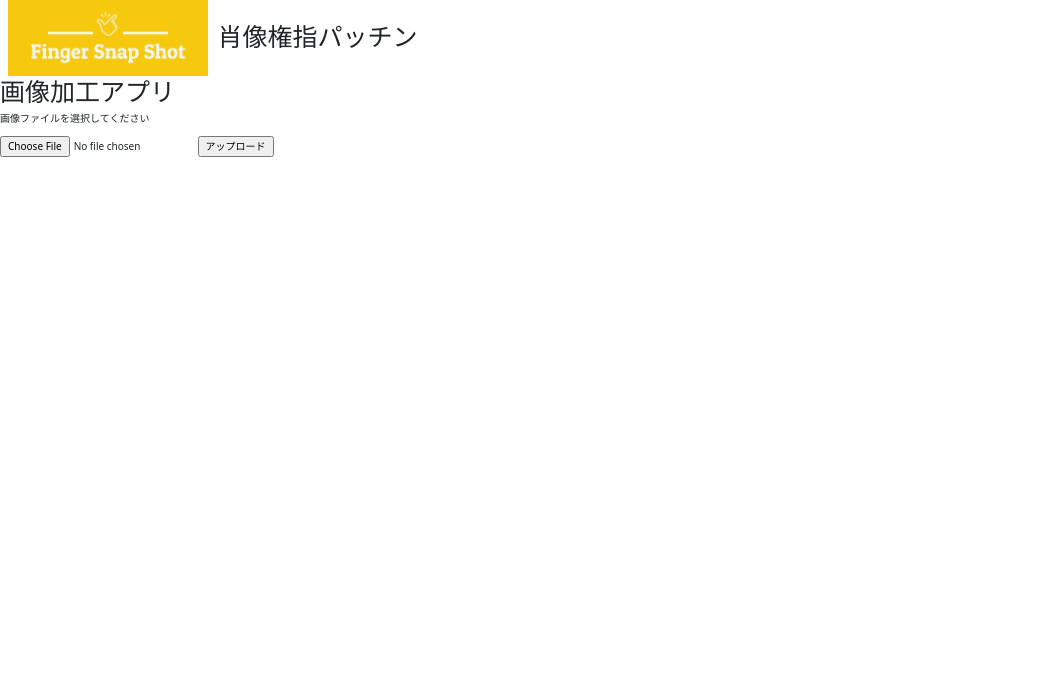
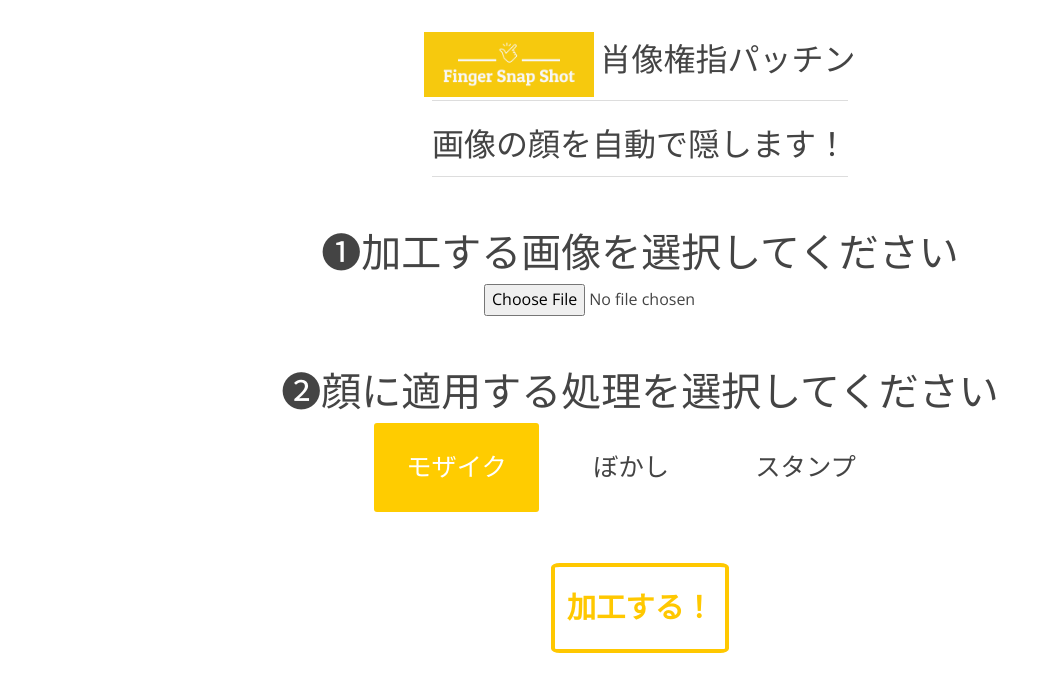
Before and after one commit to e215736/PortraitRight_FingerSnap, a Flask app: page / in a window 1280 px wide. Shown: the top 692 px of the page, without its empty margins (0-1059 px from the left). Run offline with Flask 2, Linux system fonts and the light colour scheme.

Commit message:
学科デプロイまでいったもの 変更点 Docker使用 css モザイク・ぼかし・スタンプ

```diff
--- a/requirements.txt
+++ b/requirements.txt
@@ -1,9 +1,9 @@
+Flask==2.2.5
 blinker==1.6.2
 certifi==2023.7.22
 click==8.1.7
 distlib==0.3.7
 filelock==3.12.2
-Flask==2.2.5
 itsdangerous==2.1.2
 Jinja2==3.1.2
 MarkupSafe==2.1.3
@@ -13,3 +13,5 @@ virtualenv==20.24.5
 Werkzeug==2.2.3
 opencv-python==4.8.1.78
 Gunicorn
+numpy
+dlib
--- a/server.py
+++ b/server.py
@@ -1,4 +1,5 @@
 from testapp import app
 
-if __name__ == '__main__':
-    app.run()
+if __name__ == "__main__":
+    #app.run()
+    app.run(host='0.0.0.0', port=5572, debug=True)
--- a/testapp/static/css/style.css
+++ b/testapp/static/css/style.css
@@ -1,17 +1,22 @@
+@import url(https://fonts.googleapis.com/css?family=Open+Sans);
+
 .container {
     display: flex;
+    flex-direction: column;
     align-items: center;
     max-width: 100%;
     margin: 0 auto; /* Center the content horizontally */
+    text-align: center;
 }
 
 .image-container {
     flex-shrink: 0; /* Prevent image from shrinking */
-    margin-right: 10px; /* Adjust margin as needed */
+    margin-right: 5px; /* Adjust margin as needed */
 }
 
 .text-container {
     flex-grow: 1; /* Allow the text to take remaining space */
+    font-family:"Hiragino Maru Gothic Pro W4";
 }
 
 .centered-container {
@@ -21,79 +26,65 @@
     height: 100vh; /* Set the container height to 100% of viewport height */
 }
 
-/* css ボタンテンプレ*/
-
-*,
-*:before,
-*:after {
-  -webkit-box-sizing: inherit;
-  box-sizing: inherit;
+.flex {
+    display: flex; /*横並び*/
+    align-items: center;
 }
 
-html {
-  -webkit-box-sizing: border-box;
-  box-sizing: border-box;
-  font-size: 62.5%;/*rem算出をしやすくするために*/
+body {
+    font-family: 'Open Sans', helvetica, arial, sans-serif;
+    margin: 2rem auto 0;
+    line-height: 1.6;
+    color: #444;
 }
 
-.btn,
-a.btn,
-button.btn {
-  font-size: 1.6rem;
-  font-weight: 700;
-  line-height: 1.5;
-  position: relative;
-  display: inline-block;
-  padding: 1rem 4rem;
-  cursor: pointer;
-  -webkit-user-select: none;
-  -moz-user-select: none;
-  -ms-user-select: none;
-  user-select: none;
-  -webkit-transition: all 0.3s;
-  transition: all 0.3s;
-  text-align: center;
-  vertical-align: middle;
-  text-decoration: none;
-  letter-spacing: 0.1em;
-  color: #212529;
-  border-radius: 0.5rem;
+p {
+    margin: 0 0 1.6rem;
+    padding-bottom: 0.2rem;
+    border-bottom: 1px solid #ddd;
 }
 
+.radio-inline__input {
+    clip: rect(1px, 1px, 1px, 1px);
+    position: absolute !important;
+}
 
-/* css ボタンテンプレ*/
+.radio-inline__label {
+    display: inline-block;
+    padding: 1.5rem 2rem;
+    margin-right: 18px;
+    border-radius: 3px;
+    transition: all .2s;
+    font-size: 19pt;
+    font-family:"Hiragino Maru Gothic Pro W4"
+}
 
-/* css ボタンデザイン*/
+.radio-inline__input:checked + .radio-inline__label {
+      background: #FFCC00;
+      color: white;
+}
 
+.button {
+    display       : inline-block;
+    border-radius : 5%;          /* 角丸       */
+    font-size     : 22pt;        /* 文字サイズ */
+    text-align    : center;      /* 文字位置   */
+    cursor        : pointer;     /* カーソル   */
+    padding       : 12px 12px;   /* 余白       */
+    background    : white;     /* 背景色     */
+    color         : #ffc800;     /* 文字色     */
+    line-height   : 2em;         /* 1行の高さ  */
+    transition    : .3s;         /* なめらか変化 */
+    border        : 4px solid #ffc800;    /* 枠の指定 */
+    text-decoration: none;
+    font-weight:bold;
+    font-family:"Hiragino Maru Gothic Pro W4"
+}
 
-a.btn-flat {
-    overflow: hidden;
-    padding: 1.5rem 6rem;
-    color: #fff;
-    border-radius: 0;
-    background: #000;
-  }
-
-  a.btn-flat span {
-    position: relative;
-  }
-
-  a.btn-flat:before {
-    position: absolute;
-    top: 0;
-    left: 0;
-    width: 100%;
-    height: 100%;
-    content: '';
-    -webkit-transition: all .5s ease-in-out;
-    transition: all .5s ease-in-out;
-    -webkit-transform: translateX(-96%);
-    transform: translateX(-96%);
-    background: yellow;
-  }
-
-  a.btn-flat:hover:before {
-    -webkit-transform: translateX(0%);
-    transform: translateX(0%);
-  }
-/* css ボタンデザイン*/
+.button:hover {
+    box-shadow    : none;        /* カーソル時の影消去 */
+    color         : white;     /* 背景色     */
+    background    : #FFCC00;     /* 文字色     */
+    text-decoration: none;
+    font-weight:bold;
+}
--- a/testapp/static/javascript/sample.js
+++ b/testapp/static/javascript/sample.js
@@ -0,0 +1,32 @@
+// スタンプ用の画像を選択するフォームを表示する関数
+function showStampForm() {
+    var stamp_form = document.getElementById("stamp_form");
+    stamp_form.style.display = "block";
+}
+
+// スタンプ用の画像を選択するフォームを非表示にする関数
+function hideStampForm() {
+    var stamp_form = document.getElementById("stamp_form");
+    stamp_form.style.display = "none";
+}
+
+// ラジオボタンの値に応じてスタンプ用の画像を選択するフォームを表示または非表示にする関数
+function checkOption() {
+    var option = document.querySelector("input[name='option']:checked").value;
+    if (option == "stamp") {
+        showStampForm();
+    } else {
+        hideStampForm();
+    }
+}
+
+// ページが読み込まれたときにラジオボタンの値をチェックする
+window.onload = function () {
+    checkOption();
+};
+
+// ラジオボタンが変更されたときにラジオボタンの値をチェックする
+var radios = document.querySelectorAll("input[name='option']");
+for (var i = 0; i < radios.length; i++) {
+    radios[i].addEventListener("change", checkOption);
+}
--- a/testapp/templates/htmls/index.html
+++ b/testapp/templates/htmls/index.html
@@ -1,22 +1,57 @@
 {% extends "layout.html" %}
 
 {% block content %}
-<div class="container">
+<div class="container"><div class="flex">
     <div class="image-container">
-        <img src="{{ url_for('static', filename='images/logo1.png') }}" width="200">
+        <img src="{{ url_for('static', filename='images/logo1.png') }}" width="170">
     </div>
     <div class="text-container">
-        <h1>肖像権指パッチン</h1>
+        <h2>肖像権指パッチン</h2>
     </div>
 </div>
 
-<h1>画像加工アプリ</h1>
-<p>画像ファイルを選択してください</p>
+<div class="text-container">
+<p ><h2>画像の顔を自動で隠します！</h2></p>
+</div>
+<br>
+
+<h1>❶加工する画像を選択してください</h1>
+
 <!-- ファイル選択とアップロードのフォーム -->
 <form action="/upload" method="post" enctype="multipart/form-data">
     <input type="file" name="file">
-    <input type="submit" value="アップロード">
+    <br>
+    <br>
+    <!-- ラジオボタンで処理を選択 -->
+
+    <br><h1>❷顔に適用する処理を選択してください</h1>
+
+    <input id="item-1" class="radio-inline__input" type="radio" name="option" value="mosaic" checked="checked"/>
+    <label class="radio-inline__label" for="item-1">
+        モザイク
+    </label>
+    <input id="item-2" class="radio-inline__input" type="radio" name="option" value="blur"/>
+    <label class="radio-inline__label" for="item-2">
+        ぼかし
+    </label>
+    <input id="stamp" class="radio-inline__input" type="radio" name="option" value="stamp"/>
+    <label class="radio-inline__label" for="stamp">
+        スタンプ
+    </label>
+
+    <br>
+
+    <!-- スタンプ用の画像を選択するフォームを追加する -->
+    <div id="stamp_form" style="display: none;">
+        <br>
+        <h3>スタンプ用の画像ファイルを選択してください</h3>
+        <input type="file" name="stamp">
+    </div>
+    <br>
+    <br>
+    <input type="submit" value="加工する！" class="button">
 </form>
+<br>
+<script src="{{ url_for('static', filename='javascript/sample.js') }}"></script>
 
-<script src="{{ url_for('static', filename='javascript/sample.js') }}"></script>
 {% endblock %}
--- a/testapp/views.py
+++ b/testapp/views.py
@@ -1,32 +1,81 @@
-from flask import render_template, request  # 追加
+from flask import render_template, request, send_from_directory
 from testapp import app
+import numpy as np
 import cv2
+import dlib
 import os
 
+detector = dlib.get_frontal_face_detector()
 
-# ルートディレクトリにアクセスしたときの処理
 @app.route('/')
 def index():
-    # index.htmlを表示
     return render_template('htmls/index.html')
 
-# /uploadにPOSTリクエストが送られたときの処理
 @app.route('/upload', methods=['POST'])
 def upload():
-    # リクエストからファイルを取得
     file = request.files['file']
-    # ファイルが存在しない場合はエラーメッセージを表示
     if not file:
         return 'ファイルがありません'
-    # ファイル名を取得
     filename = file.filename
-    # ファイルを保存
     file.save('testapp/static/up/' + filename)
-    # 画像を読み込む
     img = cv2.imread('testapp/static/up/' + filename)
-    # 画像の加工を行う（ここではグレースケールに変換）
-    img = cv2.cvtColor(img, cv2.COLOR_BGR2GRAY)
-    # 加工後の画像を保存
-    cv2.imwrite('testapp/static/up/processed_' + filename, img)
-    # processed.htmlを表示し、加工前と加工後の画像を表示
+    faces = detector(img)
+    option = request.form.get('option')
+    if option == 'mosaic':
+        for face in faces:
+            x1, y1, x2, y2 = face.left(), face.top(), face.right(), face.bottom()
+            face_img = img[y1:y2, x1:x2]
+            face_img = cv2.resize(face_img, (10, 10))
+            face_img = cv2.resize(face_img, (x2-x1, y2-y1), interpolation=cv2.INTER_NEAREST)
+            img[y1:y2, x1:x2] = face_img
+    elif option == 'blur':
+        for face in faces:
+            x1, y1, x2, y2 = face.left(), face.top(), face.right(), face.bottom()
+            face_img = img[y1:y2, x1:x2]
+            face_img = cv2.blur(face_img, (30, 30))
+            img[y1:y2, x1:x2] = face_img
+    elif option == 'stamp':
+        stamp_file = request.files['stamp']
+        if not stamp_file:
+            return 'スタンプ用の画像がありません'
+        stamp_filename = stamp_file.filename
+        stamp_file.save('testapp/static/stamp/' + stamp_filename)
+        stamp = cv2.imread('testapp/static/stamp/' + stamp_filename, cv2.IMREAD_UNCHANGED)
+        for face in faces:
+            x1, y1, x2, y2 = face.left(), face.top(), face.right(), face.bottom()
+            face_img = img[y1:y2, x1:x2]
+            stamp_resized = cv2.resize(stamp, (x2-x1, y2-y1))
+            stamp_mask = stamp_resized[:, :, 3]
+            stamp_mask_inv = cv2.bitwise_not(stamp_mask)
+            stamp_resized = stamp_resized[:, :, :3]
+            face_bg = cv2.bitwise_and(face_img, face_img, mask=stamp_mask_inv)
+            face_fg = cv2.bitwise_and(stamp_resized, stamp_resized, mask=stamp_mask)
+            face_img = cv2.add(face_bg, face_fg)
+            img[y1:y2, x1:x2] = face_img
+    # elif option == 'stamp':
+    #     stamp_file = request.files['stamp']
+    #     if not stamp_file:
+    #         return 'スタンプ用の画像がありません'
+    #     stamp_filename = stamp_file.filename
+    #     stamp_file.save('testapp/static/stamp/' + stamp_filename)
+    #     stamp = cv2.imread('testapp/static/stamp/' + stamp_filename)
+    #     # スタンプ画像にアルファチャンネルを追加する
+    #     stamp = cv2.cvtColor(stamp, cv2.COLOR_BGR2BGRA)
+    #     # スタンプ画像のアルファ値を半分にする
+    #     stamp[:, :, 3] = stamp[:, :, 3] // 2
+    #     # スタンプ画像の白色を透明色にする
+    #     transparence = (255, 255, 255, 255) # 白色のRGBA値
+    #     stamp = np.where(stamp == transparence, 0, stamp) # 白色の部分を0にする
+    #     for face in faces:
+    #         x1, y1, x2, y2 = face.left(), face.top(), face.right(), face.bottom()
+    #         face_img = img[y1:y2, x1:x2]
+    #         stamp_resized = cv2.resize(stamp, (x2-x1, y2-y1))
+    #         stamp_mask = stamp_resized[:, :, 3]
+    #         stamp_mask_inv = cv2.bitwise_not(stamp_mask)
+    #         stamp_resized = stamp_resized[:, :, :3]
+    #         face_bg = cv2.bitwise_and(face_img, face_img, mask=stamp_mask_inv)
+    #         face_fg = cv2.bitwise_and(stamp_resized, stamp_resized, mask=stamp_mask)
+    #         face_img = cv2.add(face_bg, face_fg)
+    #         img[y1:y2, x1:x2] = face_img
+    cv2.imwrite('testapp/static/down/processed_' + filename, img)
     return render_template('htmls/processed.html', original=filename, processed='processed_' + filename)
```
Also changed, not shown: testapp/templates/htmls/processed.html (+15 -12 lines), 7 other files.
